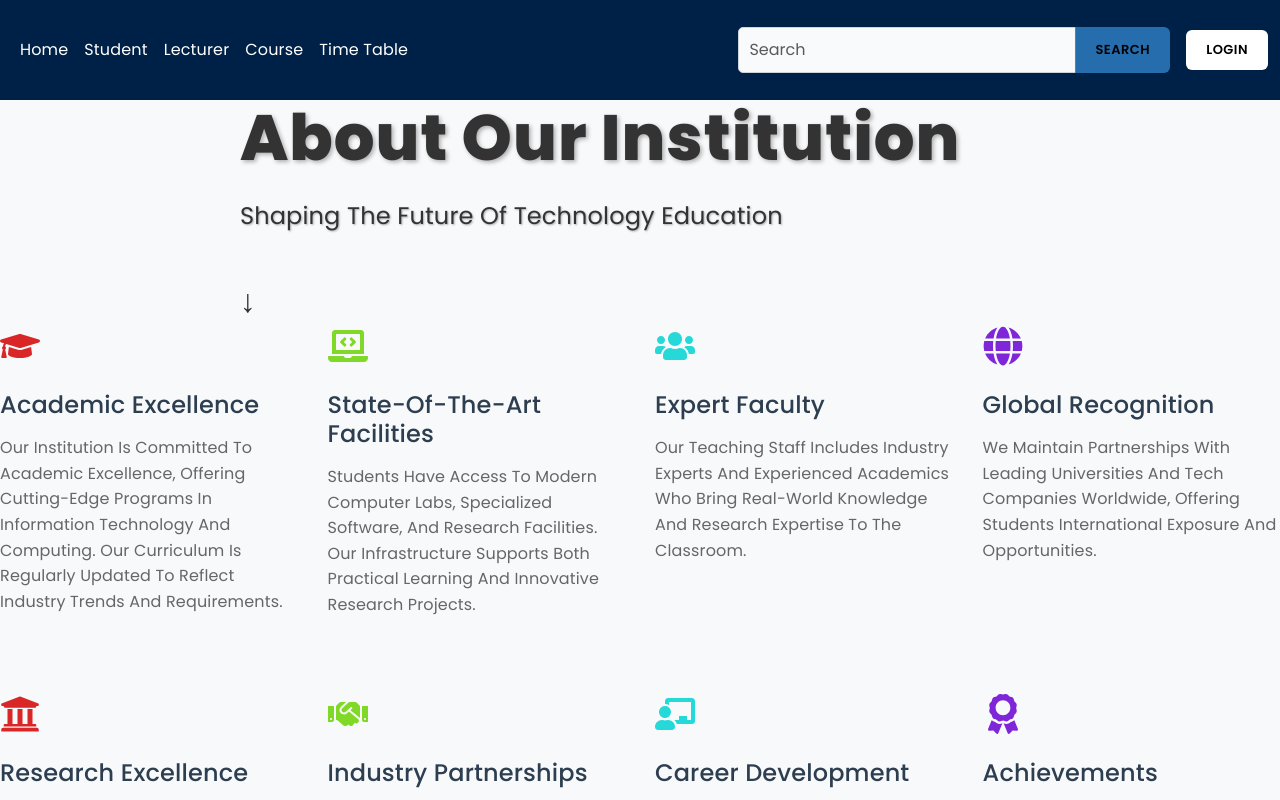
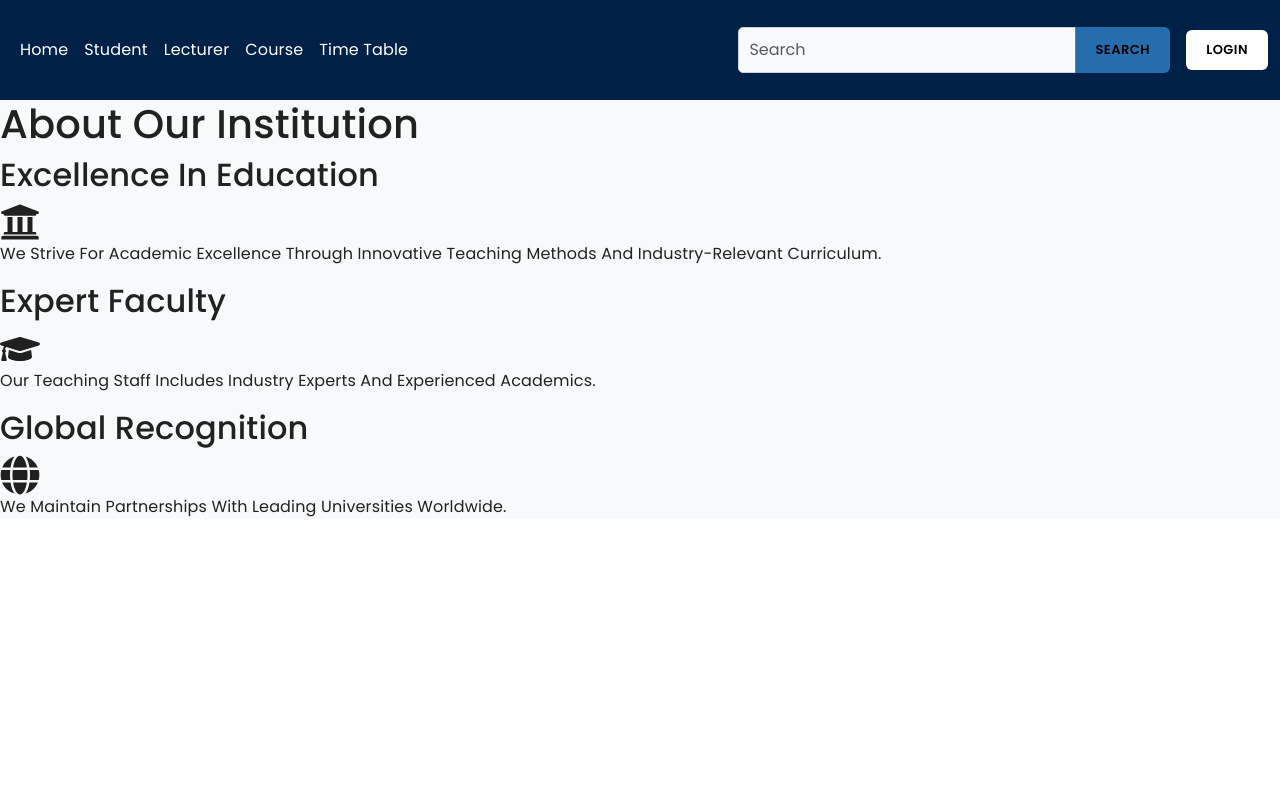
Before and after one commit to Dill1027/Academic-Scheduler, a React (Create React App) app in the folder frontend/: page /blog in a window 1280 px wide. Shown: the top 800 px of the page. Built offline with nearby package versions, Linux system fonts and the light colour scheme; what chartjs-plugin-datalabels would draw is missing.

Commit message:
fix errors

```diff
--- a/frontend/src/App.js
+++ b/frontend/src/App.js
@@ -43,12 +43,12 @@ import Coursereport from "./Components/CourseManagement/report";
 // Timetable Components
 import YearSelection from './Components/timetable/YearSelection';
 import TimetableOptions from './Components/timetable/TimetableOptions';
-import Specialization from './Components/timetable/Specialization';
+import Specialization from './Components/timetable/SpecializationSelection';
 import StudentReview from './Components/StudentManagement/StudentReview';
 
 // About Contact Components
 import TeamContact from "./Components/AboutContact/TeamContact";
-import Blog from './Components/Blog/Blog';  // Update import path
+import Blog from './Components/AboutContact/Blog';
 
 const theme = createTheme();
 
--- /dev/null
+++ b/frontend/src/Components/AboutContact/Blog.js
@@ -0,0 +1,46 @@
+import React from 'react';
+import { motion } from 'framer-motion';
+import { FaUniversity, FaGraduationCap, FaBook, FaGlobe } from 'react-icons/fa';
+import Navbar from '../Navbar';
+
+const Blog = () => {
+  const sections = [
+    {
+      title: "Excellence in Education",
+      icon: <FaUniversity size={40} />,
+      content: "We strive for academic excellence through innovative teaching methods and industry-relevant curriculum."
+    },
+    {
+      title: "Expert Faculty",
+      icon: <FaGraduationCap size={40} />,
+      content: "Our teaching staff includes industry experts and experienced academics."
+    },
+    {
+      title: "Global Recognition",
+      icon: <FaGlobe size={40} />,
+      content: "We maintain partnerships with leading universities worldwide."
+    }
+  ];
+
+  return (
+    <div style={{ backgroundColor: "#f8f9fa" }}>
+      <Navbar />
+      <motion.section
+        initial={{ opacity: 0 }}
+        animate={{ opacity: 1 }}
+        transition={{ duration: 0.6 }}
+      >
+        <h1>About Our Institution</h1>
+        {sections.map((section, index) => (
+          <div key={index}>
+            <h2>{section.title}</h2>
+            <div>{section.icon}</div>
+            <p>{section.content}</p>
+          </div>
+        ))}
+      </motion.section>
+    </div>
+  );
+};
+
+export default Blog;
--- a/frontend/src/Components/AboutContact/TeamContact.css
+++ b/frontend/src/Components/AboutContact/TeamContact.css
@@ -255,3 +255,35 @@
       height: 300px;
     }
   }
+
+  /* Team Contact Styles */
+  .team-contact {
+    padding: 2rem;
+    max-width: 1200px;
+    margin: 0 auto;
+  }
+
+  .team-header {
+    text-align: center;
+    margin-bottom: 3rem;
+  }
+
+  .team-grid {
+    display: grid;
+    grid-template-columns: repeat(auto-fit, minmax(280px, 1fr));
+    gap: 2rem;
+    padding: 1rem;
+  }
+
+  .team-member {
+    background: white;
+    border-radius: 8px;
+    box-shadow: 0 2px 4px rgba(0,0,0,0.1);
+    padding: 1.5rem;
+    text-align: center;
+    transition: transform 0.3s ease;
+  }
+
+  .team-member:hover {
+    transform: translateY(-5px);
+  }
--- a/frontend/src/theme.js
+++ b/frontend/src/theme.js
@@ -3,53 +3,19 @@ import { createTheme } from '@mui/material/styles';
 const theme = createTheme({
   palette: {
     primary: {
-      main: '#4361ee',
+      main: '#4a6baf',
+      light: '#7797e0',
+      dark: '#1a4380'
     },
     secondary: {
-      main: '#3f37c9',
-    },
-    error: {
-      main: '#f72585',
-    },
-    background: {
-      default: '#f5f7fa',
-    },
+      main: '#2a4a8a',
+      light: '#5674b7',
+      dark: '#00235f'
+    }
   },
   typography: {
-    fontFamily: "'Segoe UI', Tahoma, Geneva, Verdana, sans-serif",
-    h4: {
-      fontWeight: 600,
-      color: '#212529',
-    },
-    h5: {
-      fontWeight: 600,
-      color: '#212529',
-    },
-  },
-  components: {
-    MuiButton: {
-      styleOverrides: {
-        root: {
-          textTransform: 'none',
-          borderRadius: '8px',
-          padding: '8px 16px',
-          transition: 'all 0.3s ease',
-          boxShadow: 'none',
-          '&:hover': {
-            boxShadow: '0 4px 8px rgba(0, 0, 0, 0.1)',
-          },
-        },
-      },
-    },
-    MuiPaper: {
-      styleOverrides: {
-        root: {
-          borderRadius: '8px',
-          boxShadow: '0 4px 6px rgba(0, 0, 0, 0.05)',
-        },
-      },
-    },
-  },
+    fontFamily: "'Inter', -apple-system, BlinkMacSystemFont, 'Segoe UI', Roboto, sans-serif"
+  }
 });
 
 export default theme;
```
Also changed, not shown: frontend/src/Components/timetable/SpecializationSelection.js (added, +17 -0 lines).
